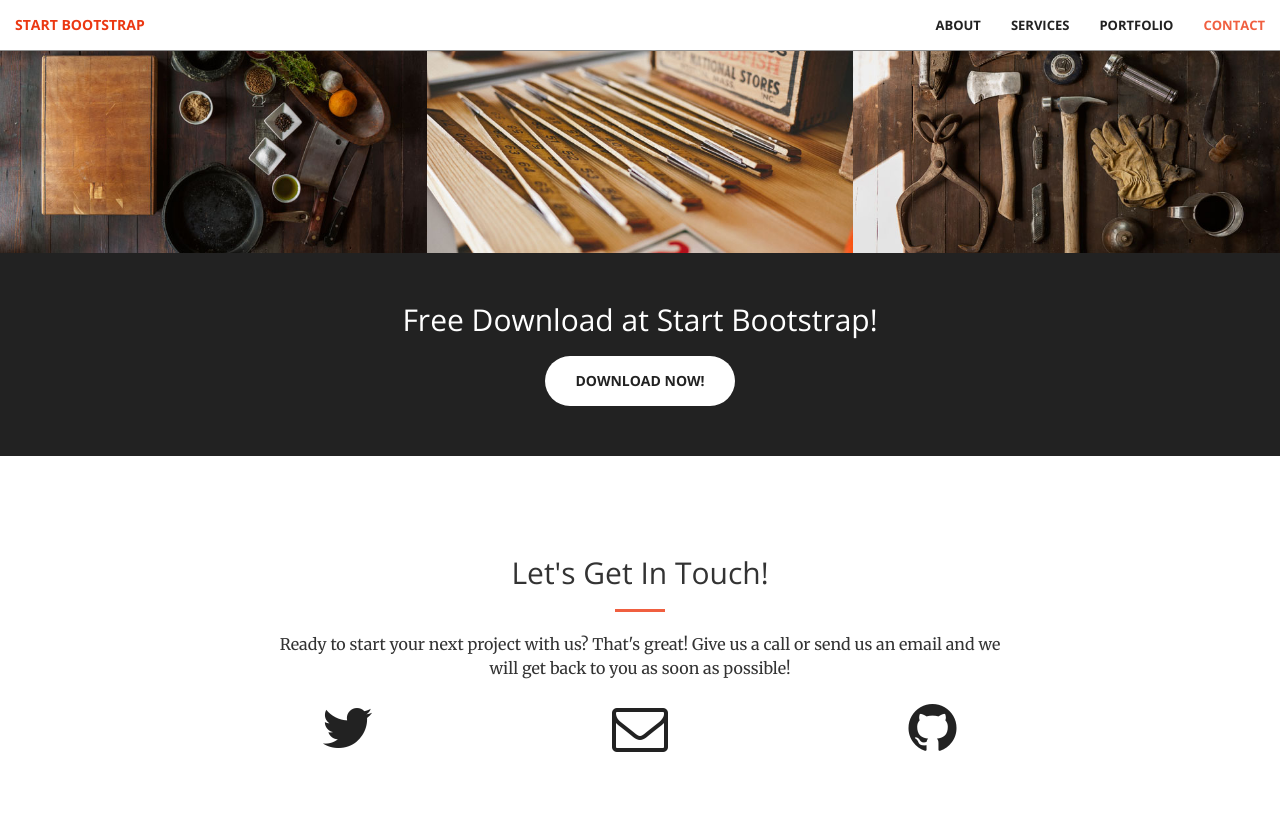
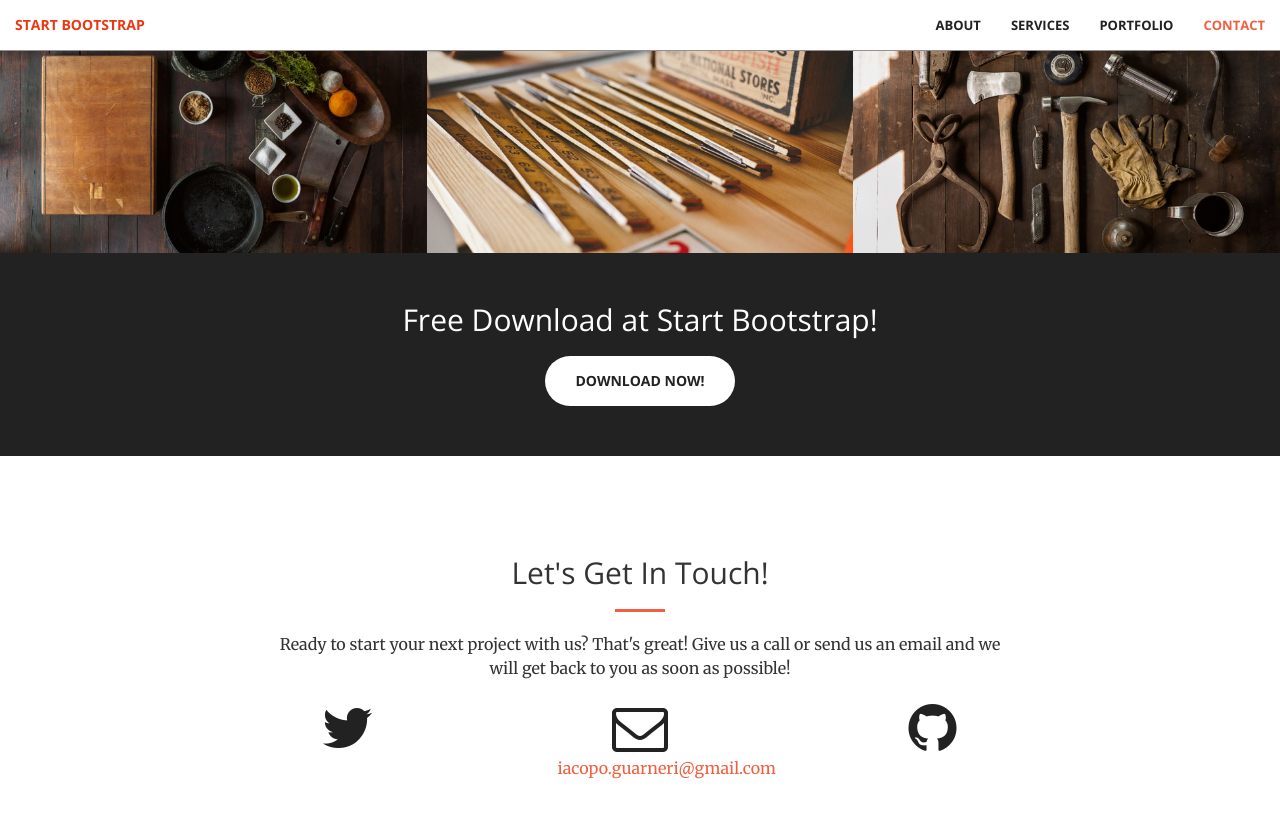
Before and after one commit to iacoposk8/iacoposk8.github.io, a Jekyll site: the page built from index.html, in a window 1280 px wide and 900 px high, scrolled down 1981 px. Shown: the top 818 px of the window. Built offline with Jekyll 4.4.1, drawn with Linux system fonts in a browser that asks for light colours.

Commit message:
Update _config.yml

```diff
--- a/_config.yml
+++ b/_config.yml
@@ -1,12 +1,7 @@
 # Site settings
-title:
-email:
+title: Iacopo Guarneri
+email: iacopo.guarneri@gmail.com
 description: > # this means to ignore newlines until "baseurl:"
-baseurl: "" # the subpath of your site, e.g. /blog/
-url: "" # the base hostname & protocol for your site
-
-twitter_username:
-github_username:
 
 # Build settings
 markdown: kramdown
```
